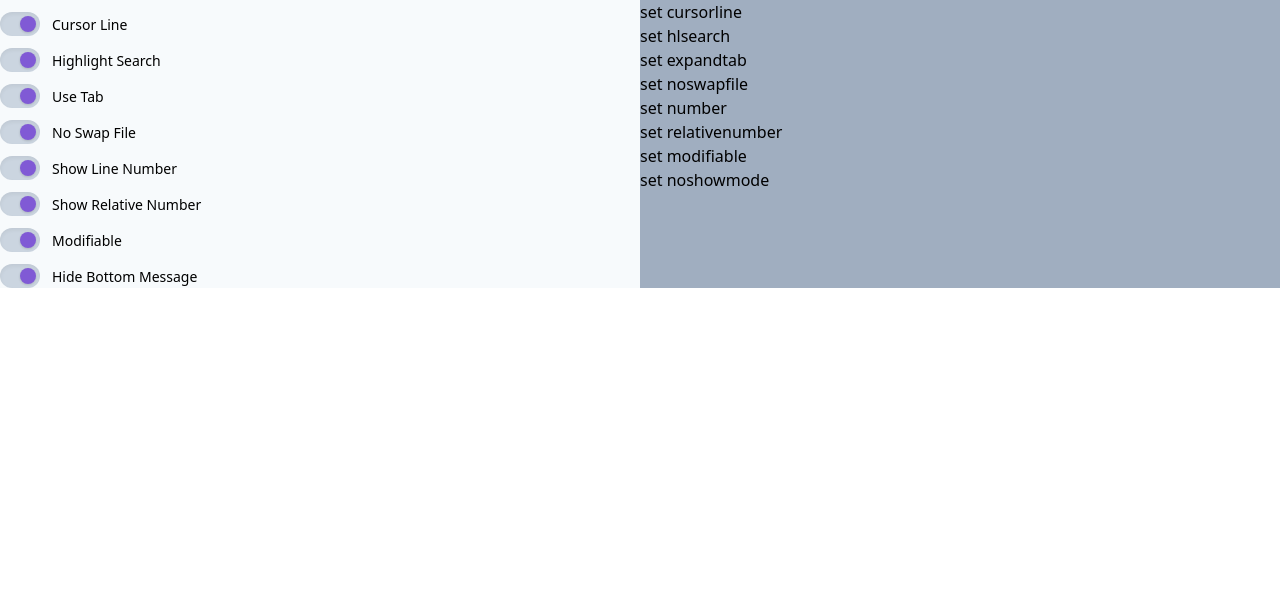
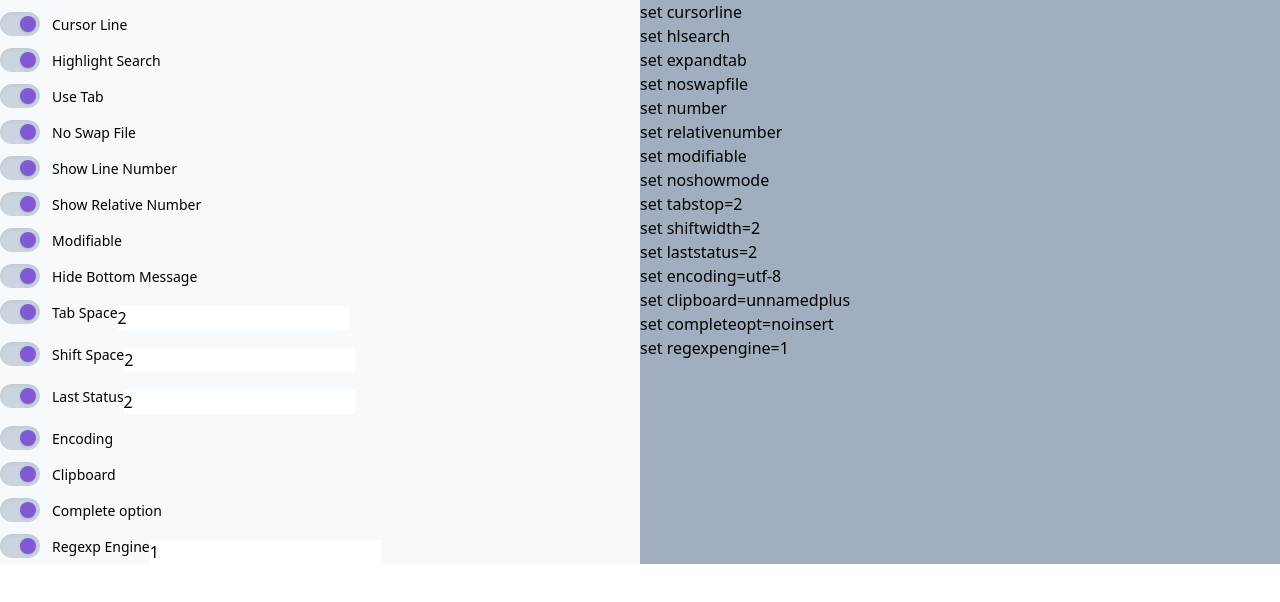
Before and after one commit to tasnimAlam/vim-config-gen, a React (Create React App) app: page / in a window 1280 px wide. Shown: the top 602 px of the page. Built offline with nearby package versions, Linux system fonts and the light colour scheme.

Commit message:
Add number type settings

```diff
--- a/src/App.js
+++ b/src/App.js
@@ -15,7 +15,10 @@ function App() {
 		const { name, value } = e.target;
 		const updatedControls = {
 			...controls,
-			[name]: { ...controls[name], value: value === "true" ? "false" : "true" }
+			[name]: {
+				...controls[name],
+				checked: value === "true" ? "false" : "true"
+			}
 		};
 
 		setControls(updatedControls);
--- a/src/components/Controls.js
+++ b/src/components/Controls.js
@@ -2,6 +2,8 @@ import React from "react";
 import ToggleButton from "./ToggleButton";
 
 const Controls = ({ controls, onToggle }) => {
+	const onNumberChange = () => console.log("changing number");
+
 	return (
 		<div className="flex-1 bg-gray-100 ">
 			{Object.entries(controls).map(([key, obj]) => (
@@ -10,10 +12,19 @@ const Controls = ({ controls, onToggle }) => {
 						<ToggleButton
 							label={obj.text}
 							value={key}
-							checked={obj.value === "true"}
+							checked={obj.checked === "true"}
 							onClick={onToggle}
 						/>
 					)}
+					{obj.checked === "true" &&
+						obj.hasOwnProperty("value") &&
+						!isNaN(parseInt(obj.value)) && (
+							<input
+								type="number"
+								value={obj.value}
+								onChange={onNumberChange}
+							/>
+						)}
 				</div>
 			))}
 		</div>
--- a/src/components/Display.js
+++ b/src/components/Display.js
@@ -1,15 +1,25 @@
 import React from "react";
 
 const Display = ({ controls }) => {
-	const setKeys = (key, value) =>
-		value === "true" && <p key={key}>set {key} </p>;
+	const setKeys = (key, value) => {
+		if (typeof value === "undefined") {
+			return <p key={key}>set {key} </p>;
+		}
+		return (
+			<p key={key}>
+				set {key}={value}
+			</p>
+		);
+	};
 
 	return (
 		<div className="flex-1 bg-gray-500 ">
 			{Object.entries(controls).map(([key, obj]) => {
-				const { type, value } = obj;
+				const { type, checked, value } = obj;
 
-				if (type === "set") return setKeys(key, value);
+				if (checked === "true") {
+					if (type === "set") return setKeys(key, value);
+				}
 			})}
 		</div>
 	);
--- a/src/data.json
+++ b/src/data.json
@@ -2,41 +2,90 @@
 	"cursorline": {
 		"type": "set",
 		"text": "Cursor Line",
-		"value": "true"
+		"checked": "true"
 	},
 	"hlsearch": {
 		"type": "set",
 		"text": "Highlight Search",
-		"value": "true"
+		"checked": "true"
 	},
 	"expandtab": {
 		"type": "set",
 		"text": "Use Tab",
-		"value": "true"
+		"checked": "true"
 	},
 	"noswapfile": {
 		"type": "set",
 		"text": "No Swap File",
-		"value": "true"
+		"checked": "true"
 	},
 	"number": {
 		"type": "set",
 		"text": "Show Line Number",
-		"value": "true"
+		"checked": "true"
 	},
 	"relativenumber": {
 		"type": "set",
 		"text": "Show Relative Number",
-		"value": "true"
+		"checked": "true"
 	},
 	"modifiable": {
 		"type": "set",
 		"text": "Modifiable ",
-		"value": "true"
+		"checked": "true"
 	},
 	"noshowmode": {
 		"type": "set",
 		"text": "Hide Bottom Message",
-		"value": "true"
+		"checked": "true"
+	},
+	"tabstop": {
+		"type": "set",
+		"text": "Tab Space",
+		"checked": "true",
+		"value": "2"
+	},
+	"shiftwidth": {
+		"type": "set",
+		"text": "Shift Space",
+		"checked": "true",
+		"value": "2"
+	},
+	"laststatus": {
+		"type": "set",
+		"text": "Last Status",
+		"checked": "true",
+		"value": "2"
+	},
+	"encoding": {
+		"type": "set",
+		"text": "Encoding",
+		"checked": "true",
+		"value": "utf-8"
+	},
+	"clipboard": {
+		"type": "set",
+		"text": "Encoding",
+		"checked": "true",
+		"value": "utf-8"
+	},
+	"clipboard": {
+		"type": "set",
+		"text": "Clipboard",
+		"checked": "true",
+		"value": "unnamedplus"
+	},
+	"completeopt": {
+		"type": "set",
+		"text": "Complete option",
+		"checked": "true",
+		"value": "noinsert"
+	},
+	"regexpengine": {
+		"type": "set",
+		"text": "Regexp Engine",
+		"checked": "true",
+		"value": "1",
+		"options": ["0", "1", "2"]
 	}
 }
```
